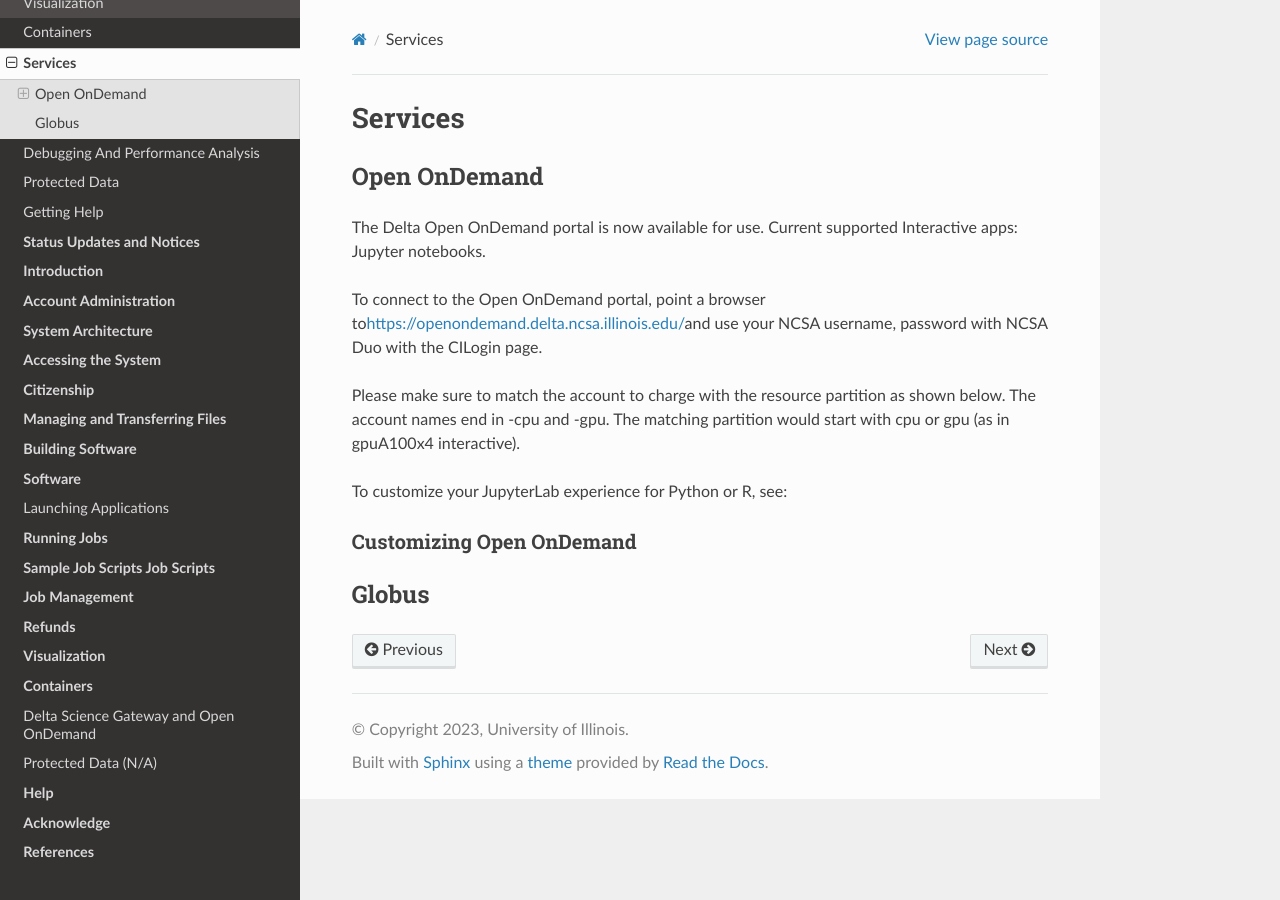
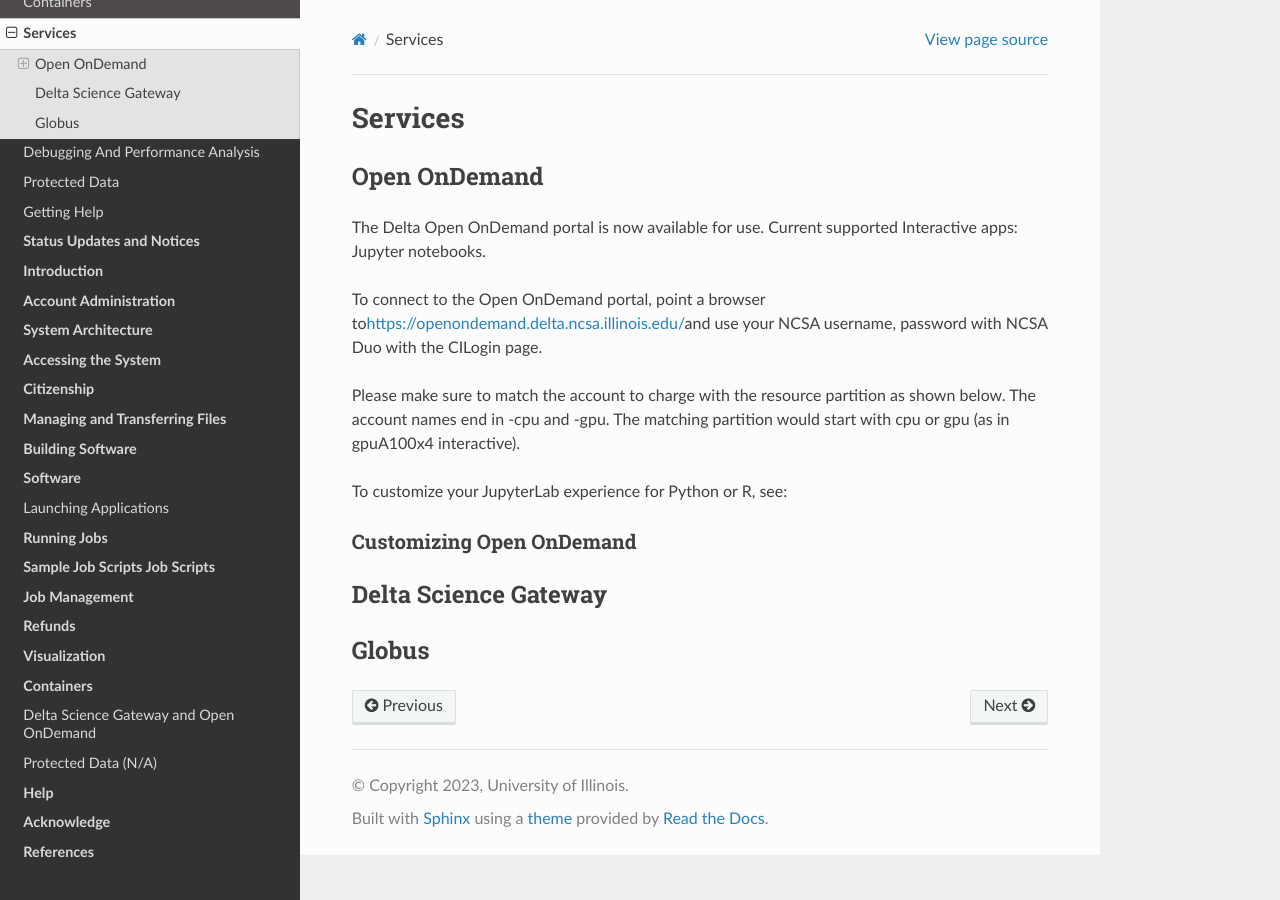
Before and after one commit to ncsa/Delta_doc, a Sphinx documentation site: the page built from docs/source/services/index.rst, in a window 1280 px wide. Built offline with Sphinx 7.4.7 and the Read the Docs theme 2.0.0, drawn with Linux system fonts in a browser that asks for light colours; pages that are not in the unit, such as notebooks, are missing from menus.

Commit message:
Added "Delta Science Gateway" sub-section header to "Services"

```diff
--- a/docs/source/services/index.rst
+++ b/docs/source/services/index.rst
@@ -21,5 +21,8 @@ To customize your JupyterLab experience for Python or R, see:
 Customizing Open OnDemand
 ~~~~~~~~~~~~~~~~~~~~~~~~~~~~~~
 
+Delta Science Gateway
+---------------------
+
 Globus
 -------------------------
```
